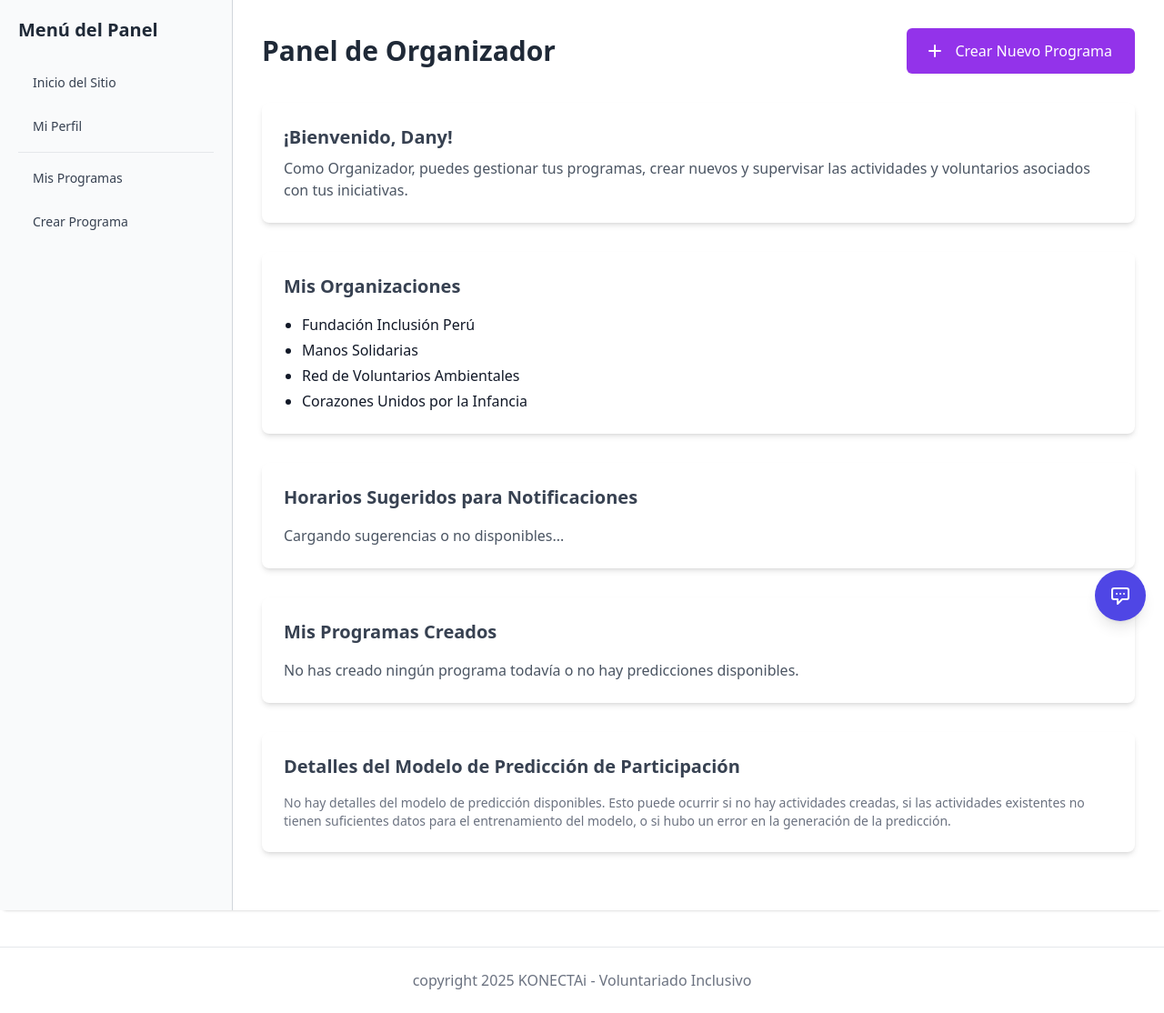
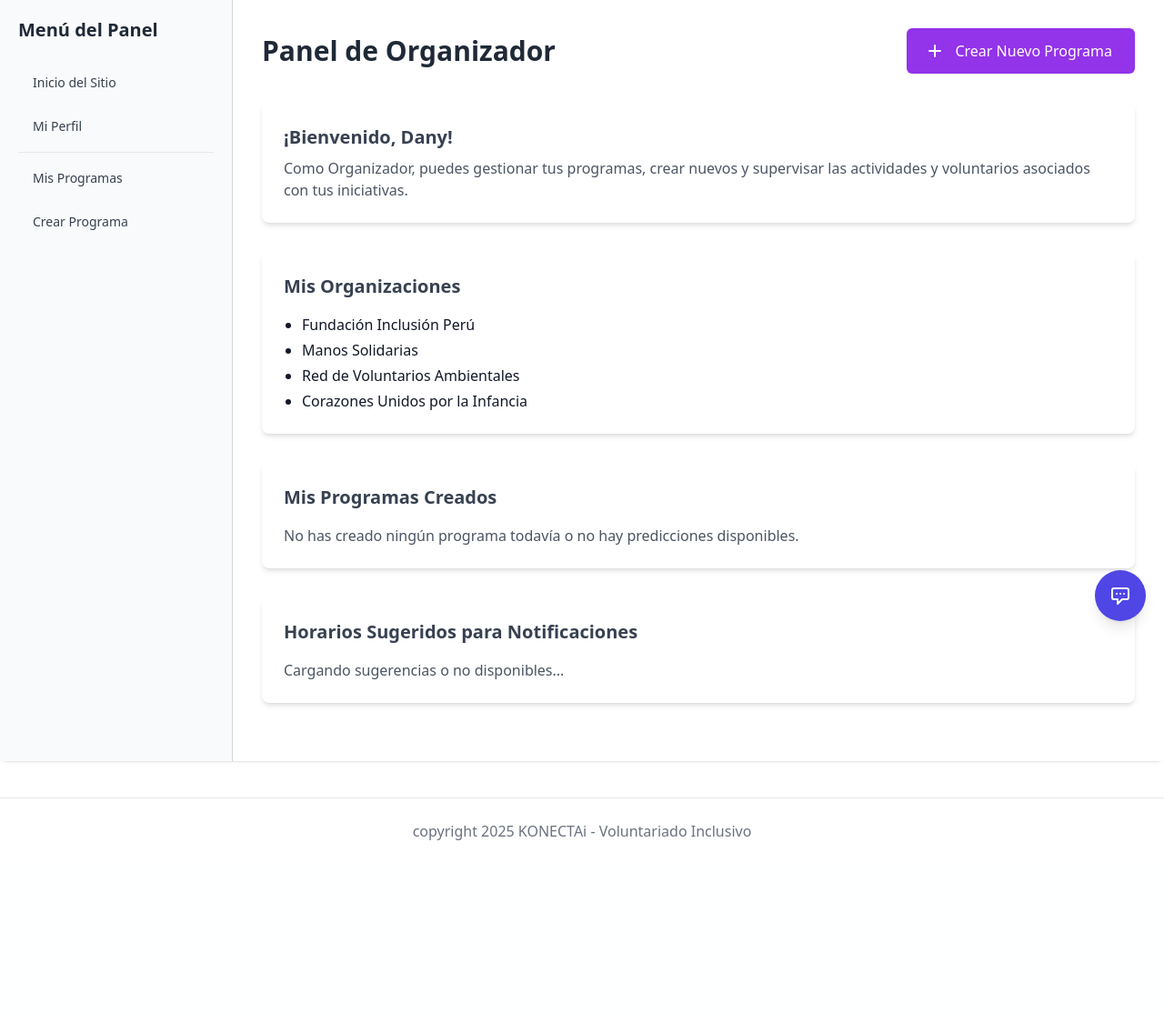
Before and after one commit to dpalominoj/plataforma-voluntariado, a Flask app: template view/templates/dashboards/organizer_dashboard.html in a window 1280 px wide. Shown: the part 97-1211 px from the top of the page at 91% size. After the commit the page ends 1021 px from the top, so only its background shows below. Run offline with Flask 3, Linux system fonts and the light colour scheme; the template is opened without the code that fills it: values that come from a table or form of the project are taken from there, others are empty; a user stored in the database is signed in; some libraries are stand-ins or nearby versions.

Commit message:
Update organizer_dashboard.html
Reordenamiento panel-organizador

```diff
--- a/view/templates/dashboards/organizer_dashboard.html
+++ b/view/templates/dashboards/organizer_dashboard.html
@@ -16,7 +16,6 @@
            Crear Programa
         </a>
     </li>
-    {# Add more organizer links as needed, e.g., Manage Volunteers #}
     {#
     <li>
         <a href="{{ url_for('user_dashboard.organizer_manage_volunteers') if 'user_dashboard.organizer_manage_volunteers' in get_flashed_messages(category_filter=['url_exists']) else '#' }}"
@@ -60,28 +59,6 @@
         {% endif %}
     </div>
 
-    <!-- Suggested Notification Times Section -->
-    <div class="bg-white p-6 rounded-lg shadow-md mb-8">
-        <h3 class="text-xl font-semibold text-gray-700 mb-4">Horarios Sugeridos para Notificaciones</h3>
-        <div id="notification-suggestions-container">
-            {% if suggested_notification_times %}
-                {% if suggested_notification_times is string %}
-                    <p class="text-gray-600">{{ suggested_notification_times }}</p>
-                {% elif suggested_notification_times is iterable and suggested_notification_times %}
-                    <ul class="list-disc pl-5 space-y-1 text-gray-800">
-                        {% for slot in suggested_notification_times %}
-                            <li>De {{ slot.start_time }} a {{ slot.end_time }}</li>
-                        {% endfor %}
-                    </ul>
-                {% else %}
-                     <p class="text-gray-600">No hay sugerencias de horarios disponibles en este momento.</p>
-                {% endif %}
-            {% else %}
-                <p class="text-gray-600">Cargando sugerencias o no disponibles...</p> {# Mensaje genérico si la variable no está definida #}
-            {% endif %}
-        </div>
-    </div>
-
     {# Display Created Programs #}
     <div class="bg-white p-6 rounded-lg shadow-md mb-8">
         <h3 class="text-xl font-semibold text-gray-700 mb-4">Mis Programas Creados</h3>
@@ -113,65 +90,34 @@
         {% endif %}
     </div>
 
-    {# Model Prediction Details Section #}
+    <!-- Suggested Notification Times Section -->
     <div class="bg-white p-6 rounded-lg shadow-md mb-8">
-        <h3 class="text-xl font-semibold text-gray-700 mb-4">Detalles del Modelo de Predicción de Participación</h3>
-        {% set first_item_with_metrics = none %}
-        {% if actividades_con_prediccion %}
-            {% for item in actividades_con_prediccion %}
-                {% if item.metricas and item.tree_dot_file and not first_item_with_metrics %}
-                    {% set first_item_with_metrics = item %}
+        <h3 class="text-xl font-semibold text-gray-700 mb-4">Horarios Sugeridos para Notificaciones</h3>
+        <div id="notification-suggestions-container">
+            {% if suggested_notification_times %}
+                {% if suggested_notification_times is string %}
+                    <p class="text-gray-600">{{ suggested_notification_times }}</p>
+                {% elif suggested_notification_times is iterable and suggested_notification_times %}
+                    <ul class="list-disc pl-5 space-y-1 text-gray-800">
+                        {% for slot in suggested_notification_times %}
+                            <li>De {{ slot.start_time }} a {{ slot.end_time }}</li>
+                        {% endfor %}
+                    </ul>
+                {% else %}
+                     <p class="text-gray-600">No hay sugerencias de horarios disponibles en este momento.</p>
                 {% endif %}
-            {% endfor %}
-        {% endif %}
-
-        {% if first_item_with_metrics %}
-            <div class="space-y-2">
-                <div>
-                    <h4 class="text-md font-medium text-gray-600">Métricas del Modelo</h4>
-                    <p class="text-sm text-gray-500">Precisión (Accuracy) en el conjunto de prueba:
-                        <span class="font-semibold">
-                        {% if first_item_with_metrics.metricas.accuracy is number %}
-                            {{ first_item_with_metrics.metricas.accuracy | round(3) }}
-                        {% else %}
-                            {{ first_item_with_metrics.metricas.accuracy }} {# Display as is if not a number, e.g. "N/A" or error string #}
-                        {% endif %}
-                        </span>
-                    </p>
-                    <p class="text-xs text-gray-400 italic">Nota: Las métricas se basan en la última ejecución del modelo durante la carga de esta página, utilizando datos históricos disponibles hasta ese momento. El modelo se re-entrena con cada solicitud de predicción.</p>
-                </div>
-
-                {% if first_item_with_metrics.tree_dot_file %}
-                <div>
-                    <h4 class="text-md font-medium text-gray-600">Visualización del Árbol de Decisión (Primer Árbol del Bosque Aleatorio)</h4>
-                    <p class="text-sm text-gray-500">Se ha generado un archivo DOT para la visualización del árbol:
-                       <code class="text-xs bg-gray-100 p-1 rounded">{{ first_item_with_metrics.tree_dot_file }}</code>.
-                    </p>
-                    <p class="text-sm text-gray-500 mt-1">Para convertir este archivo .dot a una imagen (e.g., PNG) usando Graphviz, puedes ejecutar el siguiente comando en tu terminal (si tienes Graphviz instalado):
-                       <br><code class="text-xs bg-gray-100 p-1 rounded">dot -Tpng {{ first_item_with_metrics.tree_dot_file }} -o tree.png && xdg-open tree.png</code>
-                    </p>
-                    <p class="text-xs text-gray-400 italic mt-1">La visualización representa uno de los árboles del modelo RandomForest. El archivo <code>{{ first_item_with_metrics.tree_dot_file }}</code> se guarda en el directorio raíz de la aplicación en el servidor.</p>
-                </div>
-                {% else %}
-                    <p class="text-sm text-gray-500">No se generó archivo de visualización del árbol (Graphviz podría no estar disponible o no se generó el árbol para esta predicción).</p>
-                {% endif %}
-            </div>
-        {% else %}
-            <p class="text-sm text-gray-500">No hay detalles del modelo de predicción disponibles. Esto puede ocurrir si no hay actividades creadas, si las actividades existentes no tienen suficientes datos para el entrenamiento del modelo, o si hubo un error en la generación de la predicción.</p>
-        {% endif %}
+            {% else %}
+                <p class="text-gray-600">Cargando sugerencias o no disponibles...</p> {# Mensaje genérico si la variable no está definida #}
+            {% endif %}
+        </div>
     </div>
-
-    {# Las secciones "Actividades Populares Recomendadas a Usuarios" y "Solicitudes de Voluntarios (Marcador de posición)" han sido eliminadas. #}
 
 {% endblock %}
 
 {% block extra_js %}
-{# El bloque extra_js se mantiene por si se necesita JavaScript para otras funcionalidades,
-   pero el script específico para cargar horarios sugeridos vía fetch ha sido eliminado
-   ya que ahora los datos se pasan directamente desde el backend. #}
+
 <script>
 document.addEventListener('DOMContentLoaded', function() {
-    // Cualquier otro JavaScript específico para el dashboard del organizador puede ir aquí.
     console.log("Dashboard del organizador cargado.");
 });
 </script>
```
